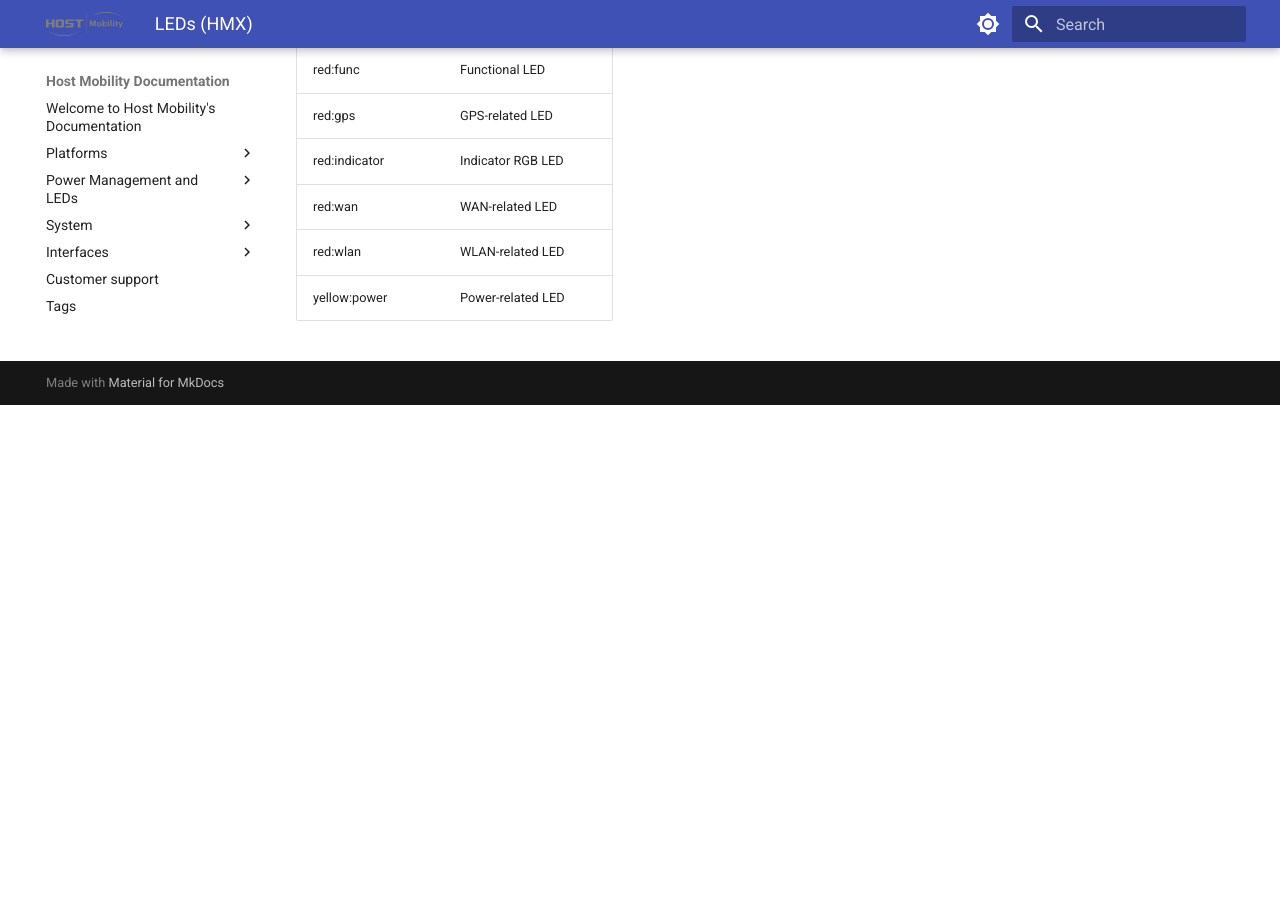
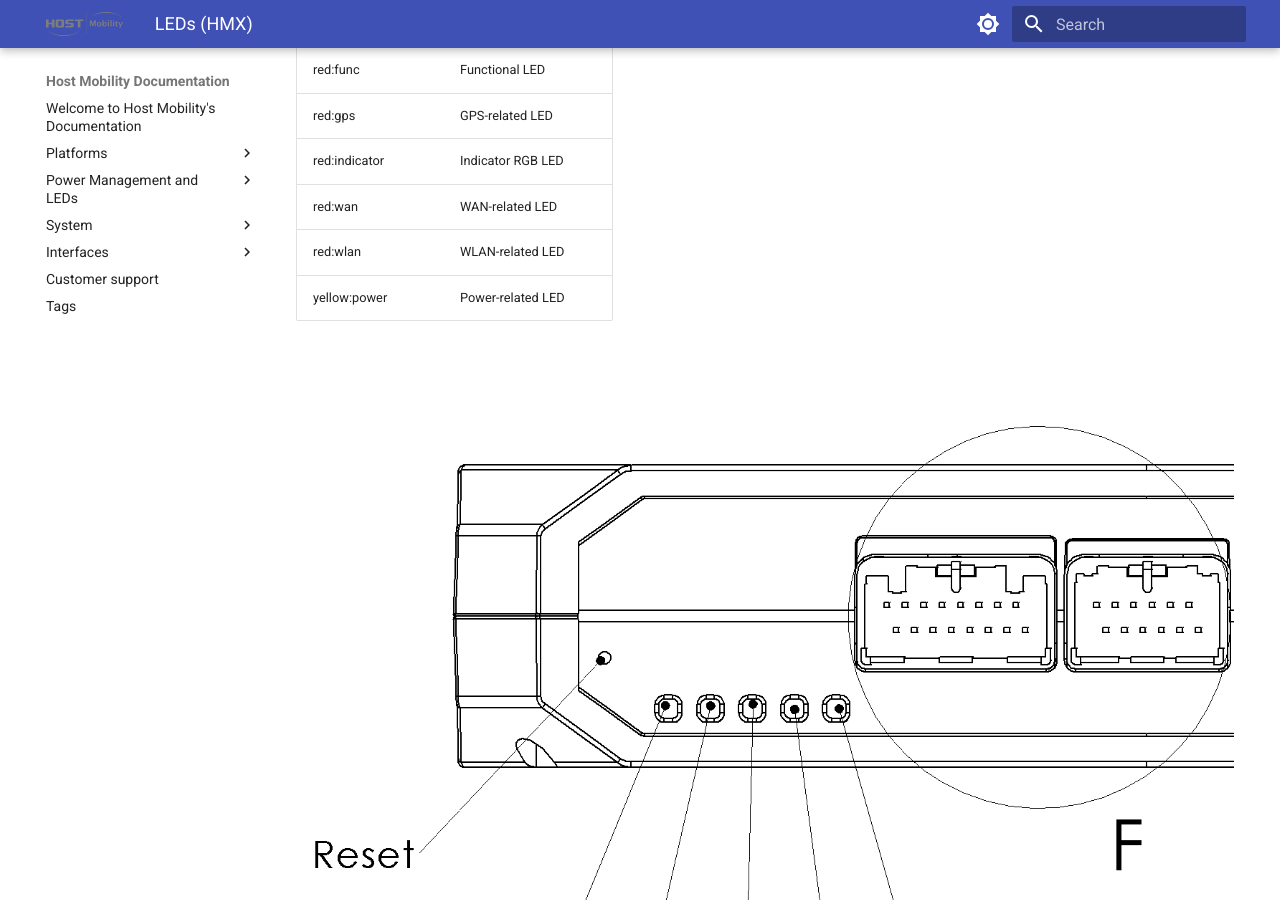
Before and after one commit to hostmobility/documentation, an MkDocs documentation site: the page built from docs/interfaces/hmx/leds.md, in a window 1280 px wide and 900 px high, scrolled down 1033 px. Built offline with MkDocs 1.6.1 and Material for MkDocs 9.7.7, drawn with Linux system fonts in a browser that asks for light colours; before the commit the page ends 1438 px from its top, so only the background shows below that.

Commit message:
HMx: Leds add picture of leds order and names

```diff
--- a/docs/interfaces/hmx/leds.md
+++ b/docs/interfaces/hmx/leds.md
@@ -34,3 +34,6 @@
 | red:wan              | WAN-related LED          |
 | red:wlan             | WLAN-related LED         |
 | yellow:power         | Power-related LED        |
+
+
+![leds](../../assets/HMX_LEDS.png)
```
Also changed, not shown: docs/assets/HMX_LEDS.png (added).
